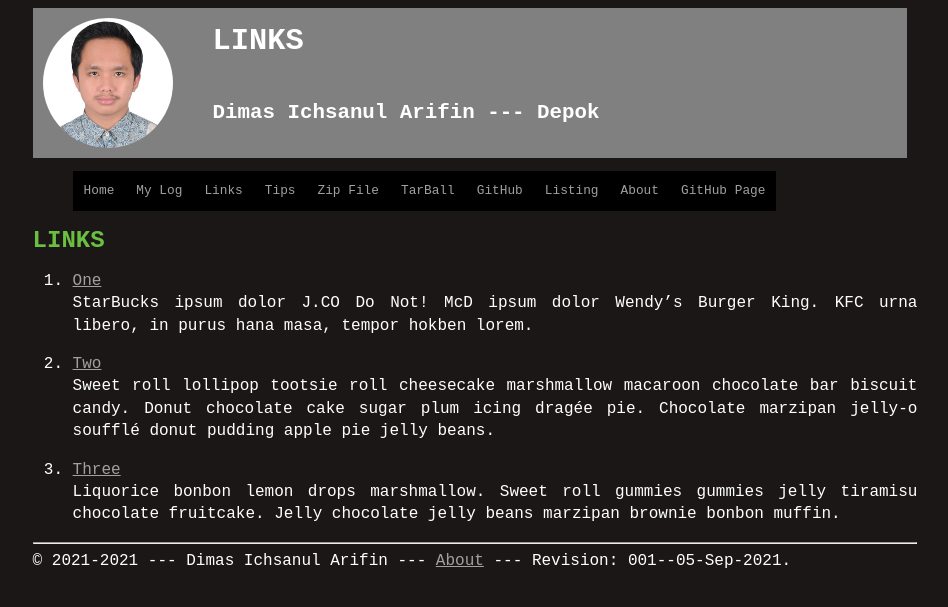
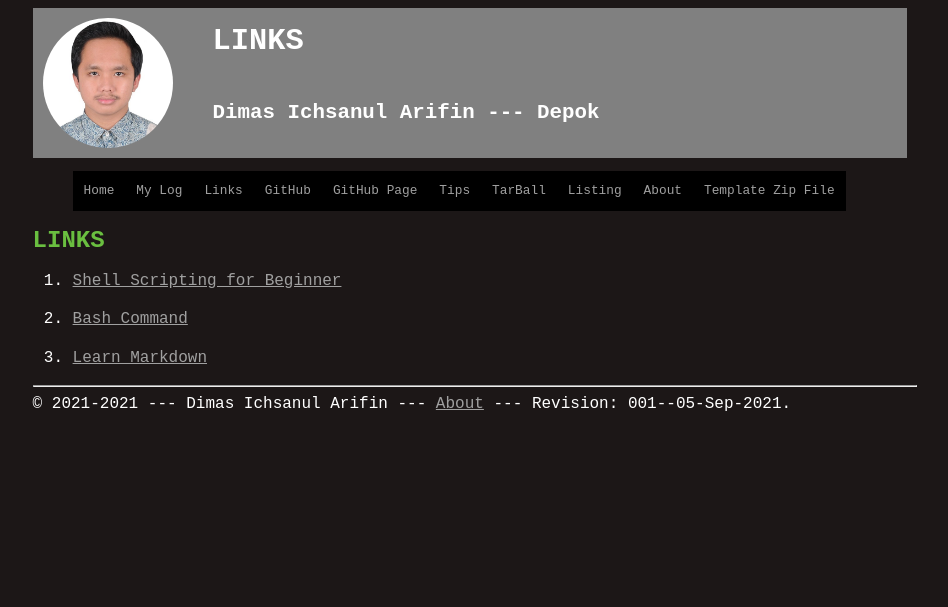
Before and after one commit to Dimasichsanul/os212, a Jekyll site: the page built from links.md, in a window 1280 px wide. Shown: the top 607 px of the page, without its empty margins (165-1113 px from the left). Built offline with Jekyll 4.4.1, drawn with Linux system fonts in a browser that asks for light colours; our own code applies the rules of GitHub Pages for plain Markdown files.

Commit message:
Add Links, Modify index.md

```diff
--- a/_config.yml
+++ b/_config.yml
@@ -13,20 +13,20 @@ navbarlinks:
   link:      "/TXT/mylog.txt"
 - navbar:    "Links"
   link:      "/LINKS/"
+- navbar:    "GitHub"
+  link:      "https://github.com/Dimasichsanul/os212"
+- navbar:    "GitHub Page"
+  link:      "https://dimasichsanul.github.io/os212/"
 - navbar:    "Tips"
   link:      "/TIPS/"
-- navbar:    "Zip File"
-  link:      "/template.zip"
 - navbar:    "TarBall"
   link:      "/template.tar.bz2"
-- navbar:    "GitHub"
-  link:      "https://github.com/Dimasichsanul/os212"
 - navbar:    "Listing"
   link:      "/000.html"
 - navbar:    "About"
   link:      "/ABOUT/"
-- navbar:    "GitHub Page"
-  link:      "https://dimasichsanul.github.io/os212/"
+- navbar:    "Template Zip File"
+  link:      "/template.zip"
 title:       "Dimas Ichsanul's OS212 Github Page"
 lang:        "en-US"
 author:      "Dimas Ichsanul Arifin"
--- a/links.md
+++ b/links.md
@@ -4,17 +4,8 @@ permalink: /LINKS/
 
 # LINKS
 
-1. [One](https://en.wikipedia.org/wiki/1)<br>
-StarBucks ipsum dolor J.CO Do Not!
-McD ipsum dolor Wendy's Burger King.
-KFC urna libero, in purus hana masa, tempor hokben lorem.
+1. [Shell Scripting for Beginner](https://www.youtube.com/watch?v=v-F3YLd6oMw)<br>
 
-2. [Two](https://en.wikipedia.org/wiki/2)<br>
-Sweet roll lollipop tootsie roll cheesecake marshmallow macaroon chocolate bar biscuit candy.
-Donut chocolate cake sugar plum icing dragée pie.
-Chocolate marzipan jelly-o soufflé donut pudding apple pie jelly beans.
+2. [Bash Command](https://www.youtube.com/watch?v=yCTnihfbPCo)<br>
 
-3. [Three](https://en.wikipedia.org/wiki/3)<br>
-Liquorice bonbon lemon drops marshmallow.
-Sweet roll gummies gummies jelly tiramisu chocolate fruitcake.
-Jelly chocolate jelly beans marzipan brownie bonbon muffin.
+3. [Learn Markdown](https://www.youtube.com/watch?v=5fgOUT4idvU)<br>
```
Also changed, not shown: index.md (+7 -12 lines).
